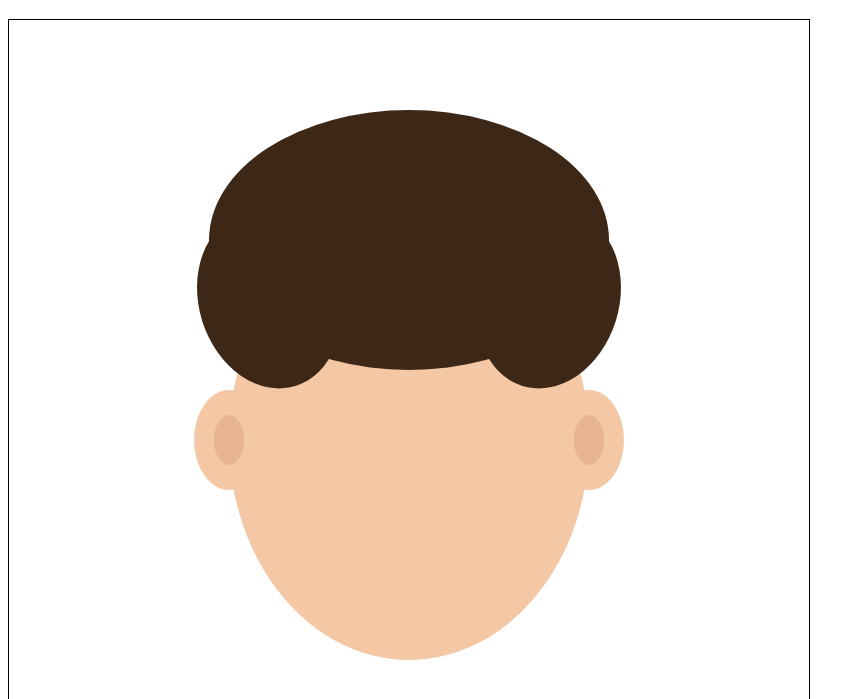
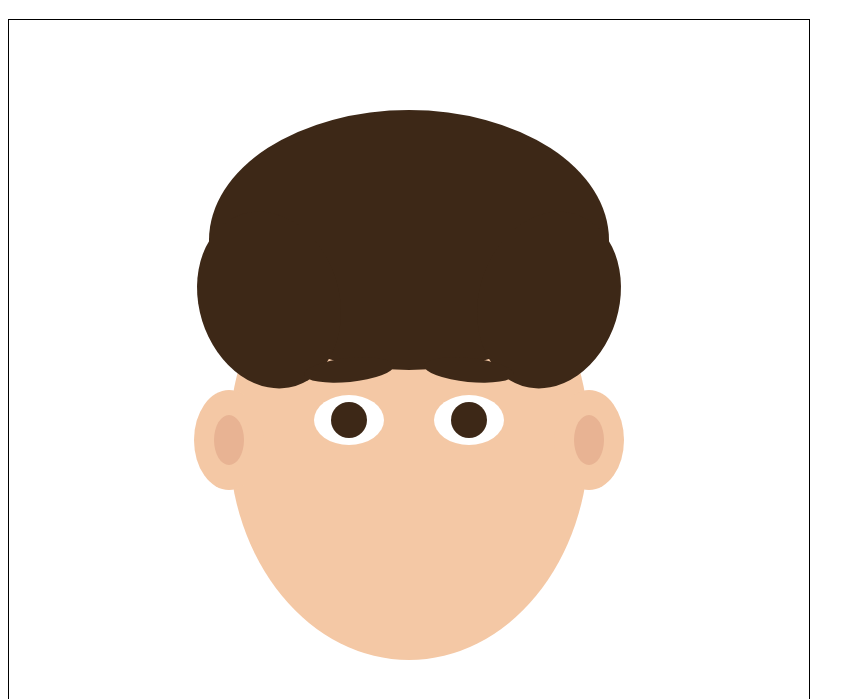
Before and after one commit to Elcrancho23/Elcrancho23.github.io, a plain HTML site: page projects/portrait/index.html in a window 1280 px wide. Shown: the part 61-760 px from the top of the page, without its empty margins (0-865 px from the left). Drawn offline with Linux system fonts and the light colour scheme.

Commit message:
eyes and eyebrows

```diff
--- a/projects/portrait/index.html
+++ b/projects/portrait/index.html
@@ -54,6 +54,36 @@ ctx.beginPath();
      ctx.beginPath();
      ctx.ellipse(540, 280, 70, 90, 0.3, 0, Math.PI * 2);
       ctx.fill();
+    //white part of eye left
+   ctx.fillStyle="#ffffff";
+        ctx.beginPath();
+        ctx.ellipse(340, 400, 35, 25, 0, 0, Math.PI * 2);
+        ctx.fill();
+// white part of eye right
+  ctx.fillStyle= "#ffffffa";
+        ctx.beginPath();
+        ctx.ellipse(460, 400, 35, 25, 0, 0, Math.PI * 2);
+        ctx.fill();
+//Brown part of eye right
+            ctx.fillStyle ="#3d2817";
+            ctx.beginPath();
+          ctx.arc(460, 400, 18, 0, Math.PI * 2);
+        ctx.fill();
+// Brown part of eye left
+  ctx.fillStyle="#3d2817"
+   ctx.beginPath();
+    ctx.arc(340, 400, 18, 0, Math.PI * 2);
+     ctx.fill();
+// Left eyebrow
+           ctx.fillStyle="#3d2817";
+           ctx.beginPath();
+         ctx.ellipse(340, 350, 45, 12, -0.1, 0, Math.PI * 2);
+         ctx.fill();
+// Right eyebrow
+    ctx.fillStyle="#3d2817";
+         ctx.beginPath();
+      ctx.ellipse(460, 350, 45, 12, 0.1, 0, Math.PI * 2);
+        ctx.fill();
 </script>
 </body>
 </html>
```
